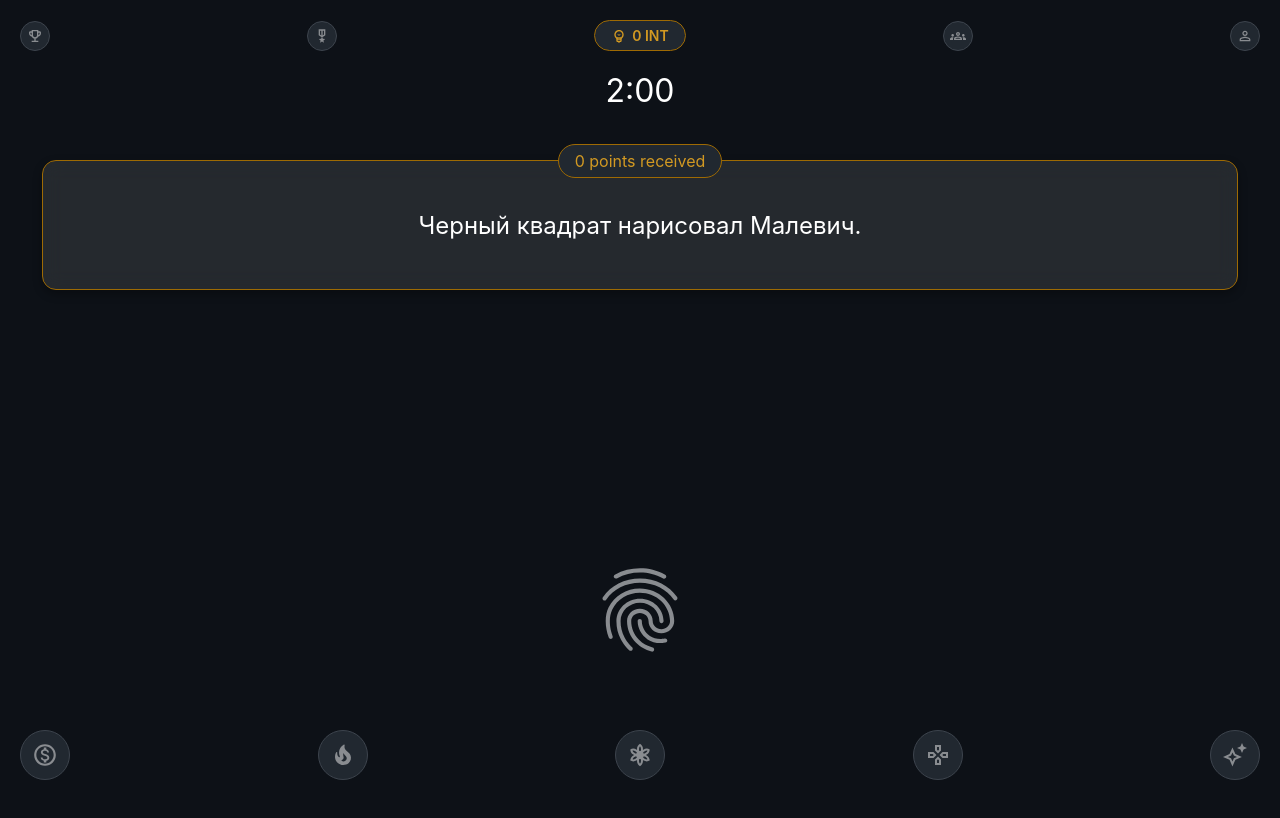
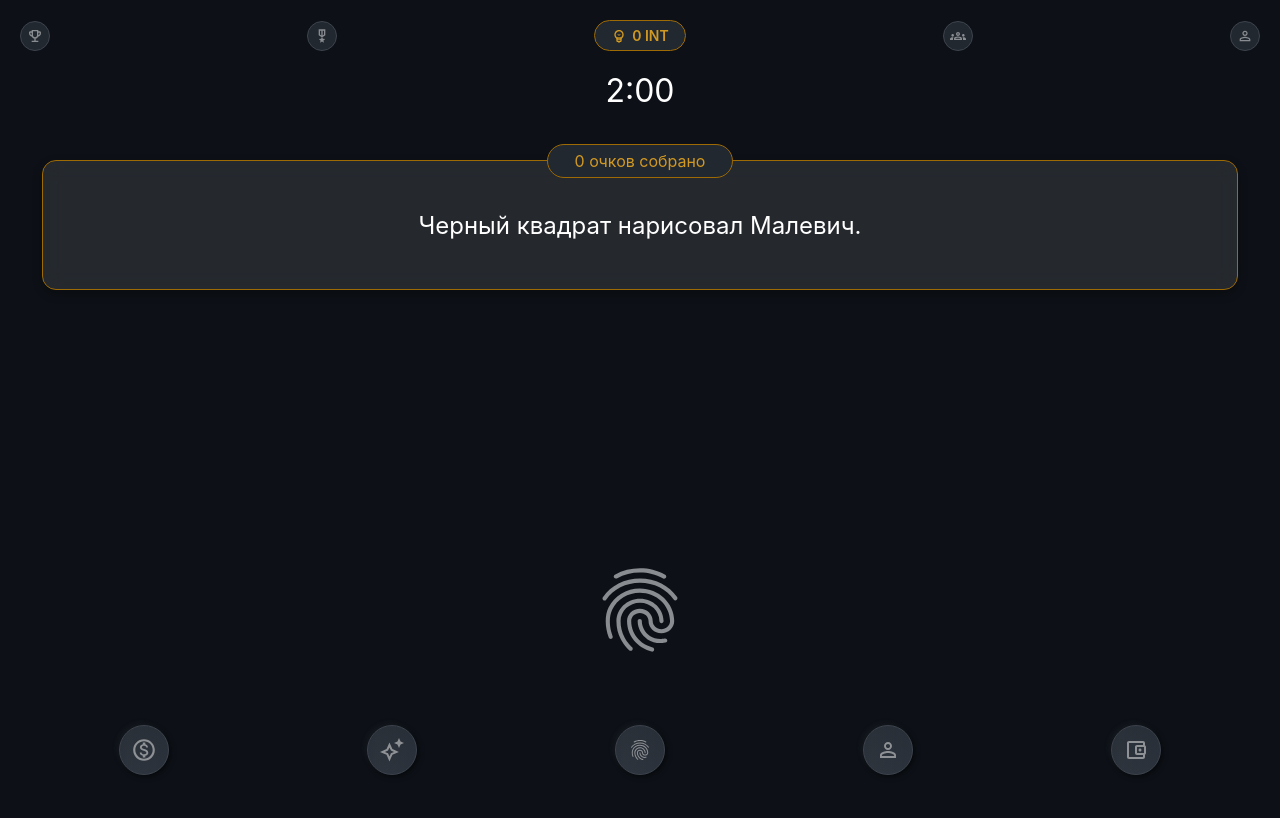
Before and after one commit to woodsmokeheart/alteriat, a React (Create React App) app: page / in a window 1280 px wide. Built offline with nearby package versions, Linux system fonts and the light colour scheme; a web font is replaced by a local one.

Commit message:
added animation styles and new footer

```diff
--- a/src/Pages/FarmPage/FarmPage.module.css
+++ b/src/Pages/FarmPage/FarmPage.module.css
@@ -55,6 +55,7 @@
   flex-shrink: 0;
   color: #d29922;
   padding: 6px 16px;
+  width: 186px;
 }
 
 .carousel_facts {
--- a/src/Pages/FarmPage/FarmPage.tsx
+++ b/src/Pages/FarmPage/FarmPage.tsx
@@ -111,7 +111,7 @@ export const FarmPage = () => {
             <div className={css.timer}>{formatTime(timeLeft)}</div>
             <div className={css.carousel_container}>
               <div className={css.farm_score}>
-                <p>{farmScore} points received</p>
+                <p>{farmScore} очков собрано</p>
               </div>
               <div className={css.carousel_facts}>
                 <p key={currentFact}>{mockShortFacts[currentFact]}</p>
--- /dev/null
+++ b/src/assets/svg/IconAccountBalanceWallet.tsx
@@ -0,0 +1,27 @@
+import React, { SVGProps } from "react";
+
+export const IconAccountBalanceWallet = ({
+  width = "24",
+  height = "24",
+  ...restProps
+}: SVGProps<SVGSVGElement>) => {
+  return (
+    <svg
+      {...restProps}
+      width={width}
+      height={height}
+      viewBox="0 0 24 24"
+      fill="currentColor"
+      xmlns="http://www.w3.org/2000/svg"
+    >
+      <path
+        d="M21 7.28V5C21 3.9 20.1 3 19 3H5C3.89 3 3 3.9 3 5V19C3 20.1 3.89 21 5 21H19C20.1 21 21 20.1 21 19V16.72C21.59 16.37 22 15.74 22 15V9C22 8.26 21.59 7.63 21 7.28ZM20 9V15H13V9H20ZM5 19V5H19V7H13C11.9 7 11 7.9 11 9V15C11 16.1 11.9 17 13 17H19V19H5Z"
+        fill="currentColor"
+      />
+      <path
+        d="M16 13.5C16.8284 13.5 17.5 12.8284 17.5 12C17.5 11.1716 16.8284 10.5 16 10.5C15.1716 10.5 14.5 11.1716 14.5 12C14.5 12.8284 15.1716 13.5 16 13.5Z"
+        fill="currentColor"
+      />
+    </svg>
+  );
+};
--- a/src/components/Footer/Footer.module.css
+++ b/src/components/Footer/Footer.module.css
@@ -3,22 +3,30 @@
   bottom: 0;
   right: 0;
   left: 0;
-
   display: flex;
   align-items: center;
-  justify-content: space-between;
-  padding: 20px;
+  justify-content: space-around;
+  padding: 20px 20px 25px;
+}
+
+@keyframes lightWave {
+  0% {
+    background-position: -150% 0;
+  }
+  100% {
+    background-position: 150% 0;
+  }
 }
 
 .button {
+  position: relative; /* Для псевдоэлемента */
   border-radius: 100px;
-  -webkit-border-radius: 100px;
-  -moz-border-radius: 100px;
-  -ms-border-radius: 100px;
-  -o-border-radius: 100px;
-
   border: 0.5px solid #3d444d;
-  background-color: #212830;
+  background: linear-gradient(
+    145deg,
+    #1e252d,
+    #252c36
+  ); /* Лёгкий объемный градиент */
   display: flex;
   align-items: center;
   justify-content: center;
@@ -26,4 +34,25 @@
   width: 50px;
   height: 50px;
   color: #898c90;
+  overflow: hidden; /* Скрывает выходящий за пределы контент */
+  box-shadow: 2px 2px 5px rgba(0, 0, 0, 0.5),
+    /* Тень внутри */ -2px -2px 5px rgba(60, 65, 70, 0.2); /* Светлая подсветка сверху */
 }
+
+.button::after {
+  content: "";
+  position: absolute;
+  top: 0;
+  left: 0;
+  width: 200%;
+  height: 100%;
+  background: linear-gradient(
+    to right,
+    transparent 0%,
+    rgba(255, 255, 255, 0.05) 50%,
+    /* Почти прозрачный свет */ transparent 100%
+  );
+  background-size: 200% 100%;
+  animation: lightWave 5s infinite; /* Медленная анимация */
+  pointer-events: none; /* Чтобы псевдоэлемент не блокировал нажатия */
+}
--- a/src/components/Footer/Footer.tsx
+++ b/src/components/Footer/Footer.tsx
@@ -1,33 +1,33 @@
-import { IconLocalFire } from "assets/svg/IconLocalFire";
-import { IconFilterVintage } from "assets/svg/IconFilterVintage";
 import { IconMonetization } from "assets/svg/IconMonetization";
 import { IconShine } from "assets/svg/IconShine";
-import { IconGamepad } from "assets/svg/IconGamepad";
 
 import css from "./Footer.module.css";
+import { IconAccountBalanceWallet } from "assets/svg/IconAccountBalanceWallet";
+import { IconPersone } from "assets/svg/IconPersone";
+import { IconFingerprint } from "assets/svg/IconFingerprint";
 
 export const Footer = () => {
   return (
     <div className={css.wrapper}>
-      {/* задания */}
+      {/* заработок (три таба - ежедневный вход, общие задания и игры) */}
       <button className={css.button}>
         <IconMonetization />
       </button>
-      {/* бустеры */}
-      <button className={css.button}>
-        <IconLocalFire />
-      </button>
-      {/* главная - фарм */}
-      <button className={css.button}>
-        <IconFilterVintage />
-      </button>
-      {/* мини-игры */}
-      <button className={css.button}>
-        <IconGamepad />
-      </button>
-      {/* маркет */}
+      {/* магазин скинов  и бустов (два таба) */}
       <button className={css.button}>
         <IconShine />
+      </button>
+      {/* майнинг */}
+      <button className={css.button}>
+        <IconFingerprint />
+      </button>
+      {/* профиль (рефераллы , ачивки, рейтинг) */}
+      <button className={css.button}>
+        <IconPersone />
+      </button>
+      {/* кошелек */}
+      <button className={css.button}>
+        <IconAccountBalanceWallet />
       </button>
     </div>
   );
```
